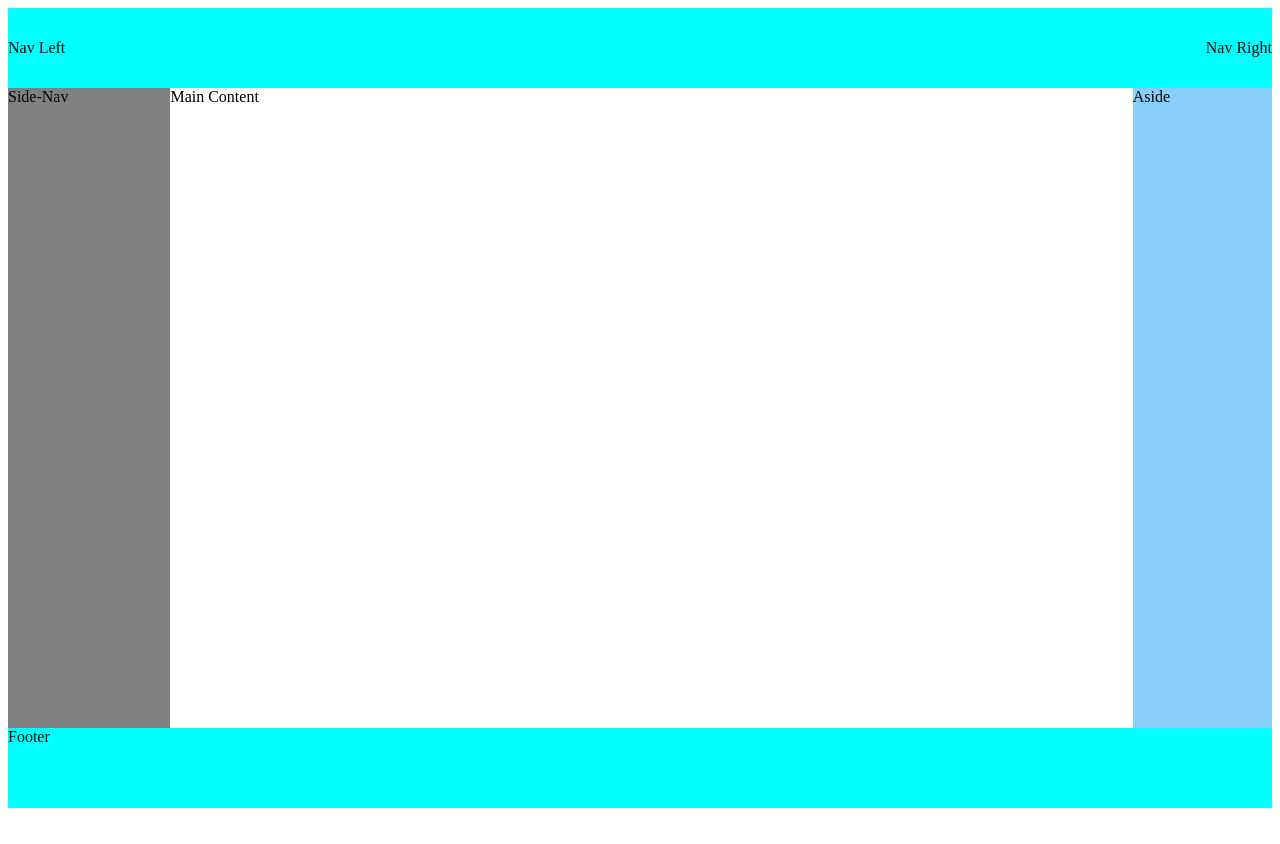
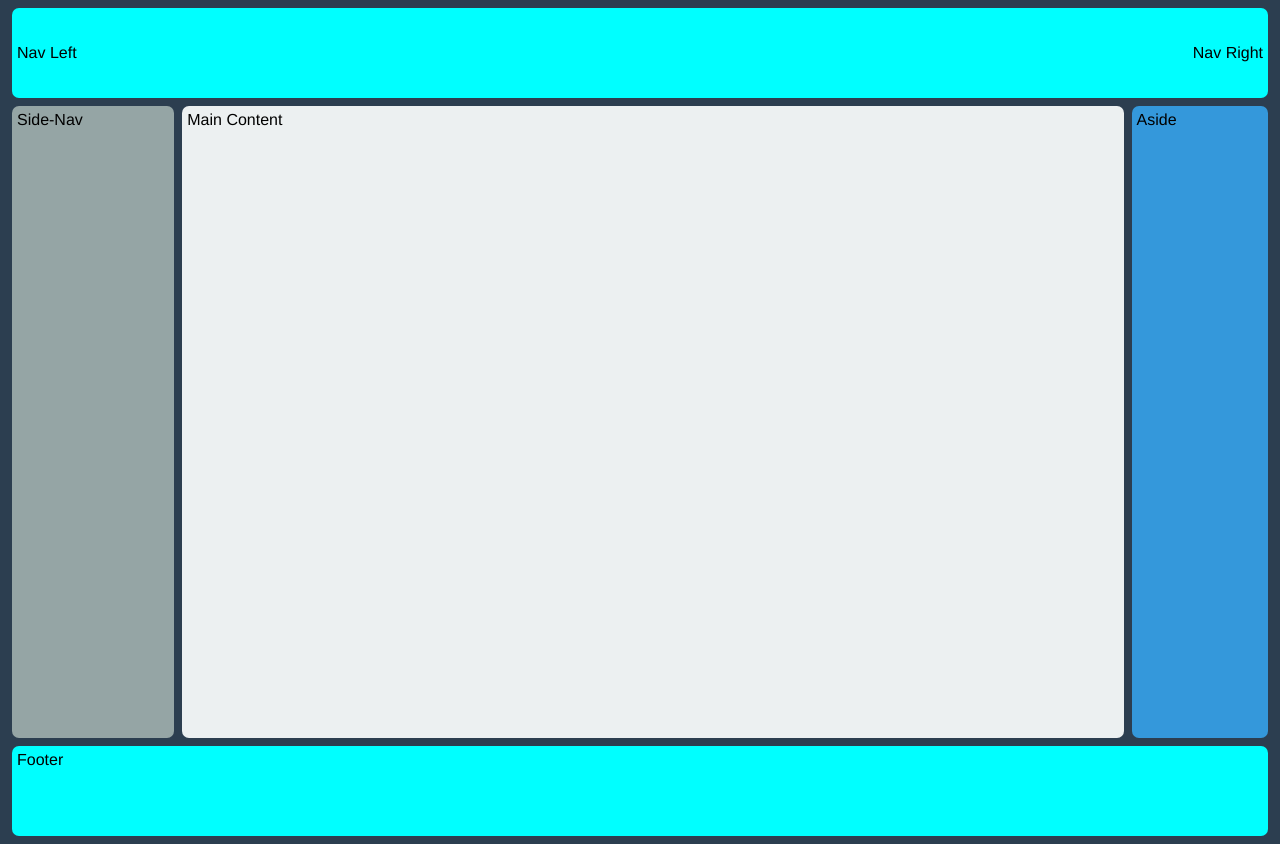
Before and after one commit to CianHub/holy-grail-css-challenge, a plain HTML site: page index.html in a window 1280 px wide. Before the commit the page ends 816 px from the top, so only its background shows below. Drawn offline with Linux system fonts and the light colour scheme.

Commit message:
improve code, add styles to html elements

```diff
--- a/css/main.css
+++ b/css/main.css
@@ -1,3 +1,8 @@
+body {
+  background: #2c3e50;
+  font-family: Helvetica;
+}
+
 .content {
   display: flex;
   flex-direction: row;
@@ -15,7 +20,9 @@
   justify-content: space-between;
   align-items: center;
   background: cyan;
-
+  margin: 4px;
+  padding: 5px;
+  border-radius: 7px;
 }
 
 .footer {
@@ -25,42 +32,43 @@
   height: 10vh;
   flex-grow: 1;
   background: cyan;
-
+  margin: 4px;
+  padding: 5px;
+  border-radius: 7px;
 }
 
-
 .aside {
-    background-color: lightskyblue;
+  background-color: #3498db;
   flex-grow: 1;
   flex-shrink: 1;
-
-
+  margin: 4px;
+  padding: 5px;
+  border-radius: 7px;
 }
 
 .main {
-    background-color: white;
+  background-color: #ecf0f1;
   flex-grow: 2;
   flex-basis: 60%;
-
+  margin: 4px;
+  padding: 5px;
+  border-radius: 7px;
 }
 
 .menu {
-    background-color: gray;
-    ;
+  background-color: #95a5a5;
   flex-grow: 1;
   flex-shrink: 1;
-
+  margin: 4px;
+  padding: 5px;
+  border-radius: 7px;
 }
 
 @media screen and (max-width: 640px) {
-
   body {
     display: flex;
     flex-direction: column;
     height: 100vh;
-        max-width: 100%;
-        width: 100vh;
-
   }
 
   .content {
@@ -72,8 +80,6 @@
 
   .aside {
     order: 3;
-
-
   }
 
   .main {
@@ -83,7 +89,4 @@
   .menu {
     order: 2;
   }
-
-
-
 }
```
Lines whose indentation alone changed are shown as unchanged.
